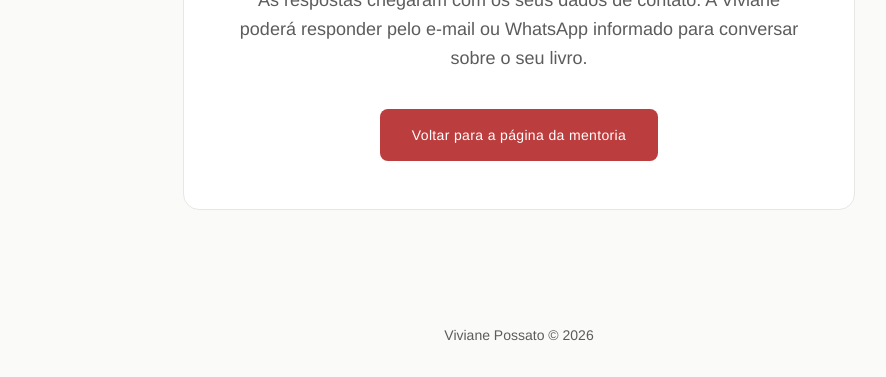
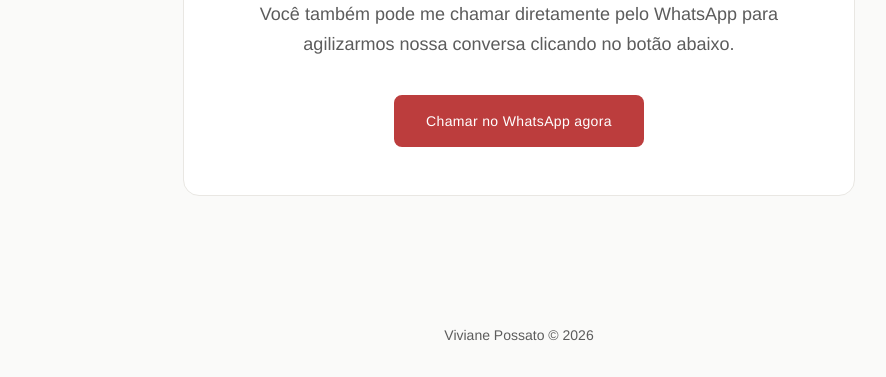
Before and after one commit to austmidias0x/viviane-possato-escrita-de-memorias, a website: page obrigada/index.html in a window 1280 px wide. Shown: the part 423-800 px from the top of the page, without its empty margins (121-1007 px from the left). Drawn offline with nearby package versions, Linux system fonts and the light colour scheme.

Commit message:
Adiciona pós-registro com CTA para WhatsApp

```diff
--- a/assets/site.js
+++ b/assets/site.js
@@ -536,6 +536,7 @@
         submitButton.textContent = 'Diagnóstico enviado';
         submitButton.removeAttribute('aria-busy');
       }
+      window.location.assign(form.getAttribute('action') || '/obrigada/');
     });
 
     form.addEventListener('aust:form:error', function () {
--- a/obrigada/index.html
+++ b/obrigada/index.html
@@ -29,8 +29,8 @@
     <section class="max-w-2xl w-full bg-white border border-line rounded-2xl p-8 sm:p-12 text-center">
       <span class="w-12 h-12 rounded-full bg-accent text-white inline-flex items-center justify-center text-xl mb-7" aria-hidden="true">✓</span>
       <h1 class="font-serif text-4xl sm:text-5xl leading-tight mb-6">Recebemos o seu diagnóstico.</h1>
-      <p class="text-subtle text-lg leading-relaxed mb-9">As respostas chegaram com os seus dados de contato. A Viviane poderá responder pelo e-mail ou WhatsApp informado para conversar sobre o seu livro.</p>
-      <a href="/mentoria" class="inline-block bg-accent text-white px-8 py-4 rounded-lg text-sm tracking-wide hover:bg-ink transition-colors">Voltar para a página da mentoria</a>
+      <p class="text-subtle text-lg leading-relaxed mb-9">Você também pode me chamar diretamente pelo WhatsApp para agilizarmos nossa conversa clicando no botão abaixo.</p>
+      <a href="https://wa.me/553195115270?text=Ol%C3%A1%2C%20vim%20do%20formul%C3%A1rio%20do%20site." target="_blank" rel="noopener noreferrer" class="inline-block bg-accent text-white px-8 py-4 rounded-lg text-sm tracking-wide hover:bg-ink transition-colors">Chamar no WhatsApp agora</a>
     </section>
   </main>
   <footer class="py-8 text-center text-sm text-subtle">Viviane Possato &copy; 2026</footer>
```
Also changed, not shown: tests/frontend-behavior.test.mts.
